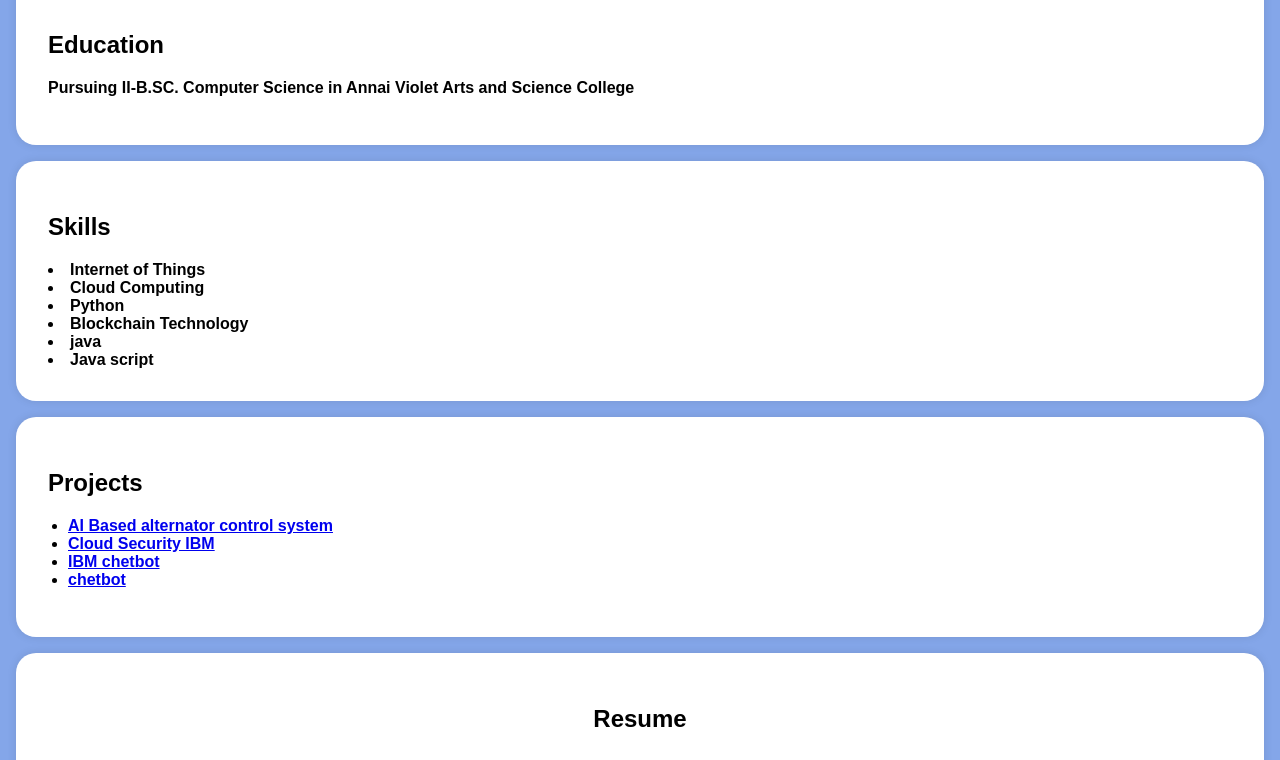
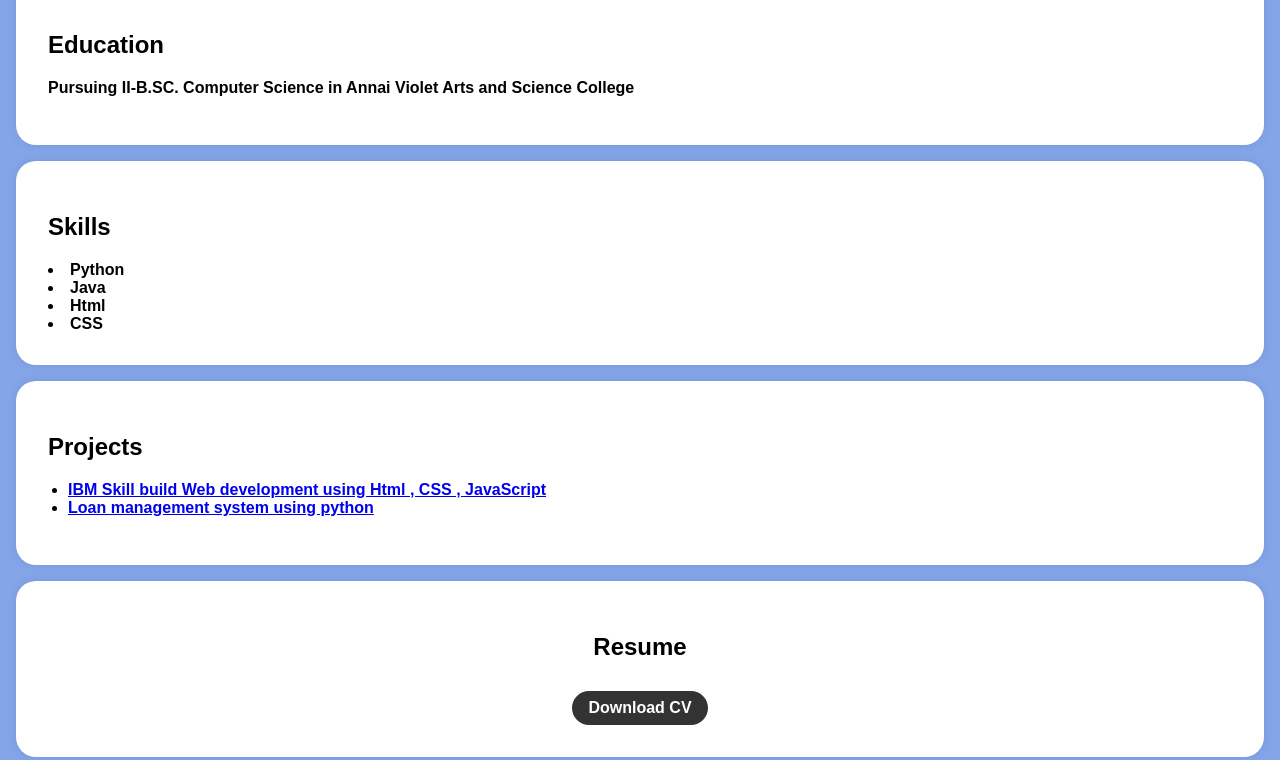
Before and after one commit to shanthapriya2022/shanthapriya, a plain HTML site: page index.html in a window 1280 px wide. Shown: the part 449-1209 px from the top of the page. Drawn offline with Linux system fonts and the light colour scheme.

Commit message:
Update index.html

```diff
--- a/index.html
+++ b/index.html
@@ -132,12 +132,10 @@
         <div class="section-content">
             <h2>Skills</h2>
             <ul></ul>
-                <li>Internet of Things</li>
-                <li>Cloud Computing</li>
                 <li>Python</li>
-                <li>Blockchain Technology</li>
-                <li>java</li>
-                <li>Java script</li>
+                <li>Java</li>
+                <li>Html</li>
+                <li>CSS</li>
             </ul>
         </div>
     </section>
@@ -146,10 +144,8 @@
         <div class="section-content">
             <h2>Projects</h2>
             <ul>
-                <li><a href="#">AI Based alternator control system</a></li>
-                <li><a href="#">Cloud Security IBM</a></li>
-                <li><a href="#">IBM chetbot</a></li>
-                <li><a href="#">chetbot</a></li>
+                <li><a href="#">IBM Skill build Web development using Html , CSS , JavaScript</a></li>
+                <li><a href="#">Loan management system using python</a></li>
                 <!-- Add more project links here -->
             </ul>
         </div>
```
